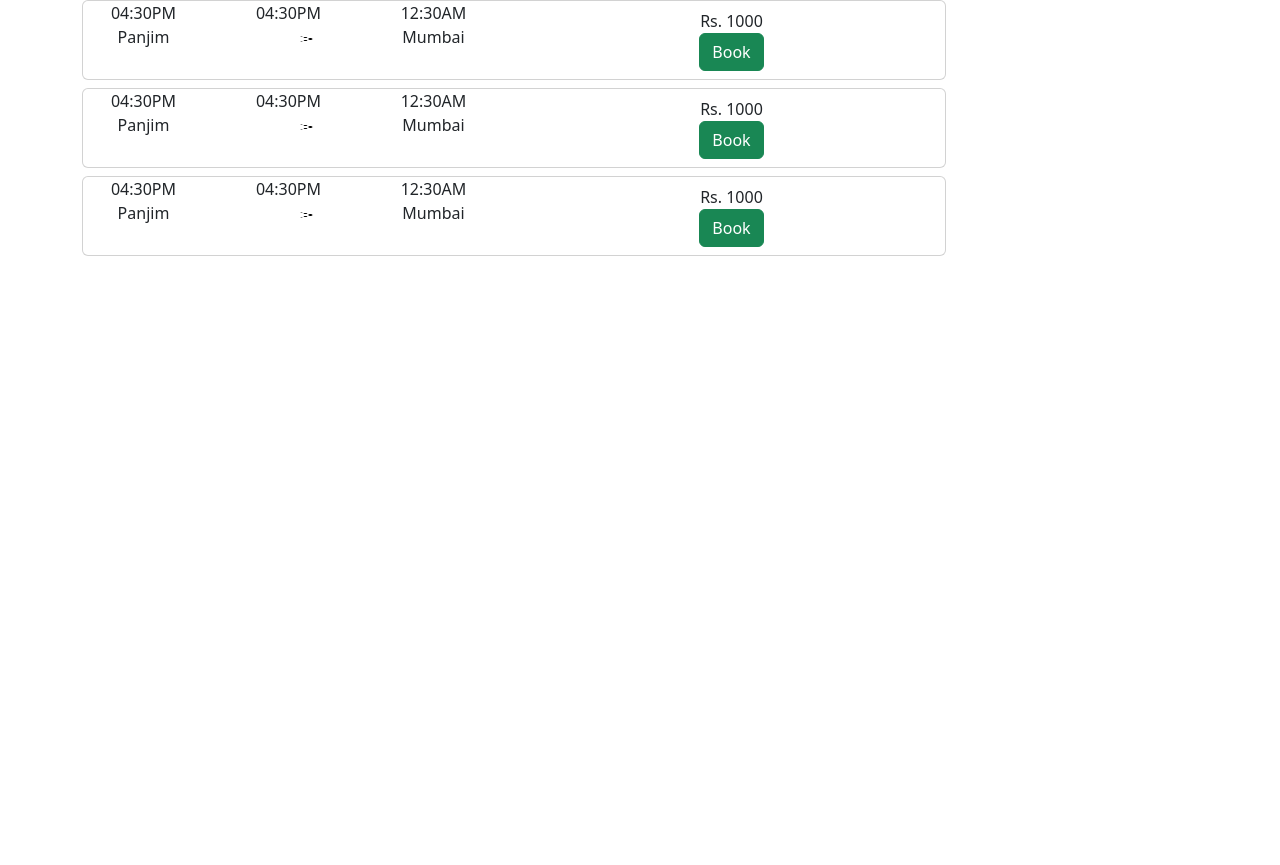
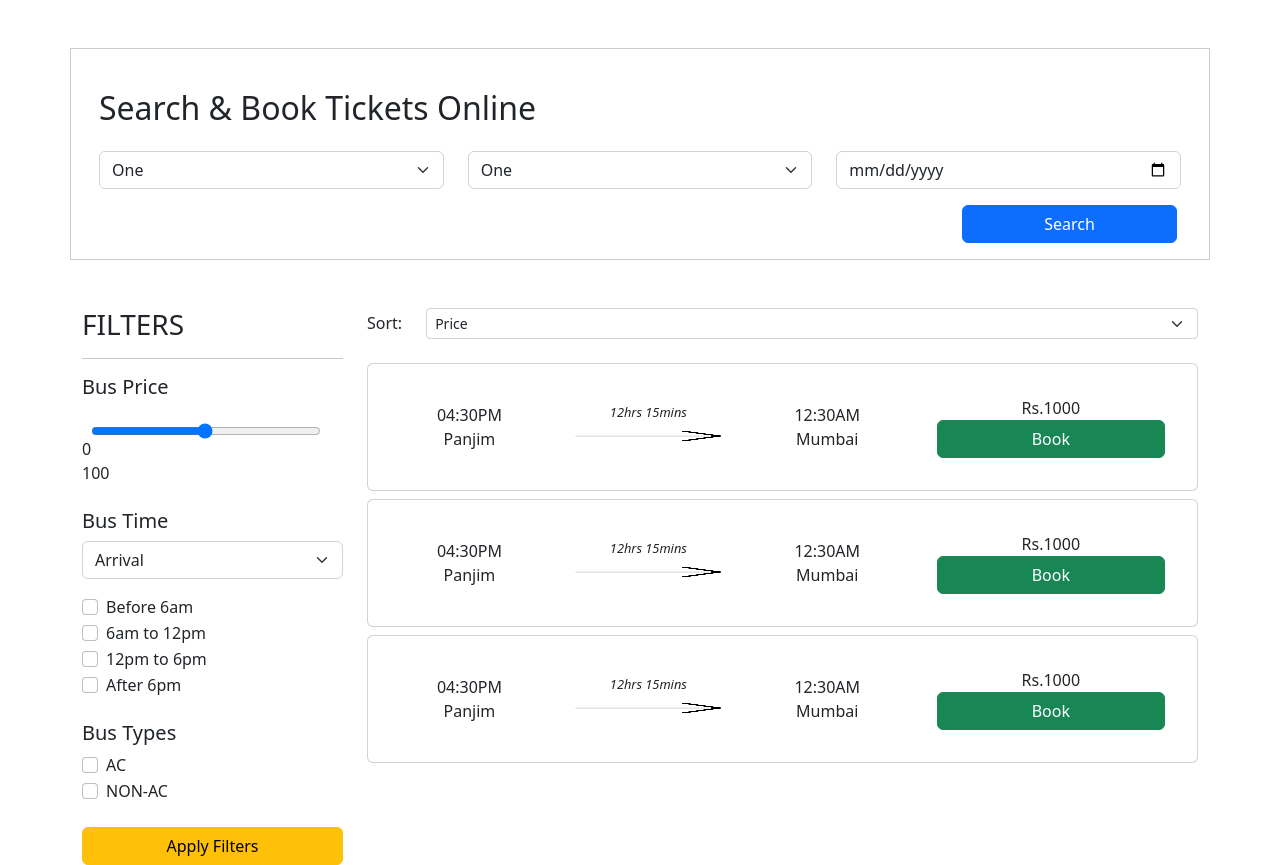
Before and after one commit to infuse-training-jan-2023/Bus-Ticket-Booking-System, a React (Create React App) app in the folder client/: page / in a window 1280 px wide. Before the commit the page ends 800 px from the top, so only its background shows below. Built offline with nearby package versions, Linux system fonts and the light colour scheme.

Commit message:
search page UI complete

```diff
--- a/client/src/components/busCard.js
+++ b/client/src/components/busCard.js
@@ -4,19 +4,19 @@ import {Card, Col, Row, Button} from 'react-bootstrap'
 export default function BusCard() {
   return (
         <Card
-          className="mb-2"
-          style={{ width: '54rem', textAlign: 'center'}}
+          className="mb-2 p-4"
+          style={{textAlign: 'center'}}
         >
-          <Row className='justify-content-md-center'>
-            <Col className='justify-content-md-center'>
+          <Row className='justify-content-md-center align-items-center'>
+            <Col xs={8}>
                 <Row>
                     <Col sm>
                         <div>04:30PM</div>
                         <div>Panjim</div>
                     </Col>
                     <Col sm>
-                        <div>04:30PM</div>
-                        <div><img src='../../images/right-arrow.png' width={50} height={10} /></div>
+                        <div style={{fontStyle: 'italic', fontSize: '0.8rem', marginBottom: '0'}}>12hrs 15mins</div>
+                        <div><img src='../../images/right-arrow.png' width={150} height={20} alt="Arrow"/></div>
                     </Col>
                     <Col sm>
                         <div>12:30AM</div>
@@ -24,10 +24,10 @@ export default function BusCard() {
                     </Col>
                 </Row>
             </Col>
-            <Col sm className='m-2'>
-                <div>Rs. 1000</div>
+            <Col className='m-2'>
+                <div>Rs.1000</div>
                 <div>
-                    <Button variant="success">Book</Button>
+                    <Button variant="success" style={{width: '100%'}}>Book</Button>
                 </div>
             </Col>
           </Row>
--- a/client/src/components/searchPage.js
+++ b/client/src/components/searchPage.js
@@ -1,13 +1,86 @@
 import React from 'react'
-import { Container } from 'react-bootstrap'
+import { Col, Container, Row, Form, Button } from 'react-bootstrap'
 import BusCard from './busCard'
 
 export default function SearchPage() {
+
+
   return (
     <Container>
-        <BusCard/>
-        <BusCard/>
-        <BusCard/>
+        <Row style={{border: '1px solid #ccc'}} className='my-5 p-3'>
+          <Form>
+            <h2 className='my-4'>Search & Book Tickets Online</h2>
+            <Row>
+              <Col sm={4}>
+                <select class="form-select form-select-md mb-3">
+                  <option value="1">One</option>
+                  <option value="2">Two</option>
+                  <option value="3">Three</option>
+                </select>
+                </Col>
+                <Col sm={4}>
+                  <select class="form-select form-select-md mb-3">
+                    <option value="1">One</option>
+                    <option value="2">Two</option>
+                    <option value="3">Three</option>
+                  </select>
+                </Col>
+                <Col sm={4}>
+                  <div class='input-group' id='datetimepicker1'>
+                    <input type='date' class="form-control" />
+                  </div>
+                </Col>
+            </Row>
+            <Row className='justify-content-end px-3'>
+              <Button variant='primary' style={{width: '20%'}}>Search</Button>
+            </Row>
+          </Form>
+        </Row>
+
+        <Row>
+          <Col md={3}>
+            <div>
+              <h3>FILTERS</h3>
+              <hr/>
+              <Form>
+                <div className='mb-4'>
+                  <h5>Bus Price</h5>
+                  0<input type="range" min="1" max="100" style={{width: '88%', padding:'1rem'}} />100
+                </div>
+                <div className='mb-4'>
+                  <h5>Bus Time</h5>
+                  <select class="form-select form-select-md mb-3">
+                    <option value="arrival" selected>Arrival</option>
+                    <option value="departure">Departure</option>
+                  </select>
+                  <Form.Check type="checkbox" label="Before 6am"/>
+                  <Form.Check type="checkbox" label="6am to 12pm"/>
+                  <Form.Check type="checkbox" label="12pm to 6pm"/>
+                  <Form.Check type="checkbox" label="After 6pm"/>
+                </div>
+                <div className='mb-4'>
+                  <h5>Bus Types</h5>
+                  <Form.Check type="checkbox" label="AC"/>
+                  <Form.Check type="checkbox" label="NON-AC"/>
+                </div>
+                <Button variant='warning' style={{width: '100%'}} >Apply Filters</Button>
+              </Form>
+            </div>
+          </Col>
+          <Col md={9}>
+            <div className='d-flex justify-content-center align-items-baseline gap-4 mb-2'>
+              <span>Sort: </span>
+              <select class="form-select form-select-sm mb-3">
+                <option value="seat_price">Price</option>
+                <option value="arrival_time">Arrival Time</option>
+                <option value="departure_time">Departure Time</option>
+              </select>
+            </div>
+            <BusCard/>
+            <BusCard/>
+            <BusCard/>
+          </Col>
+        </Row>
     </Container>
   )
 }
```
